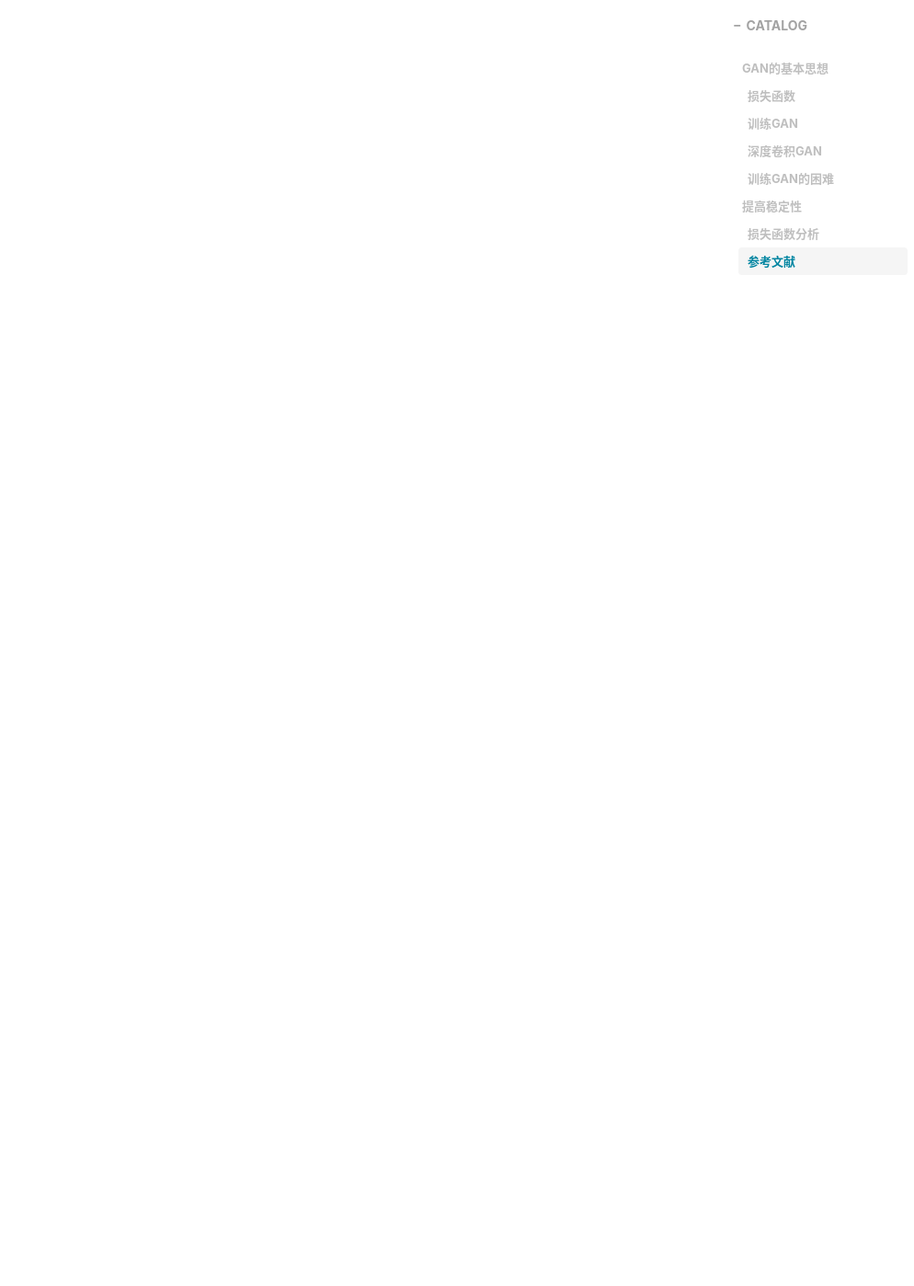
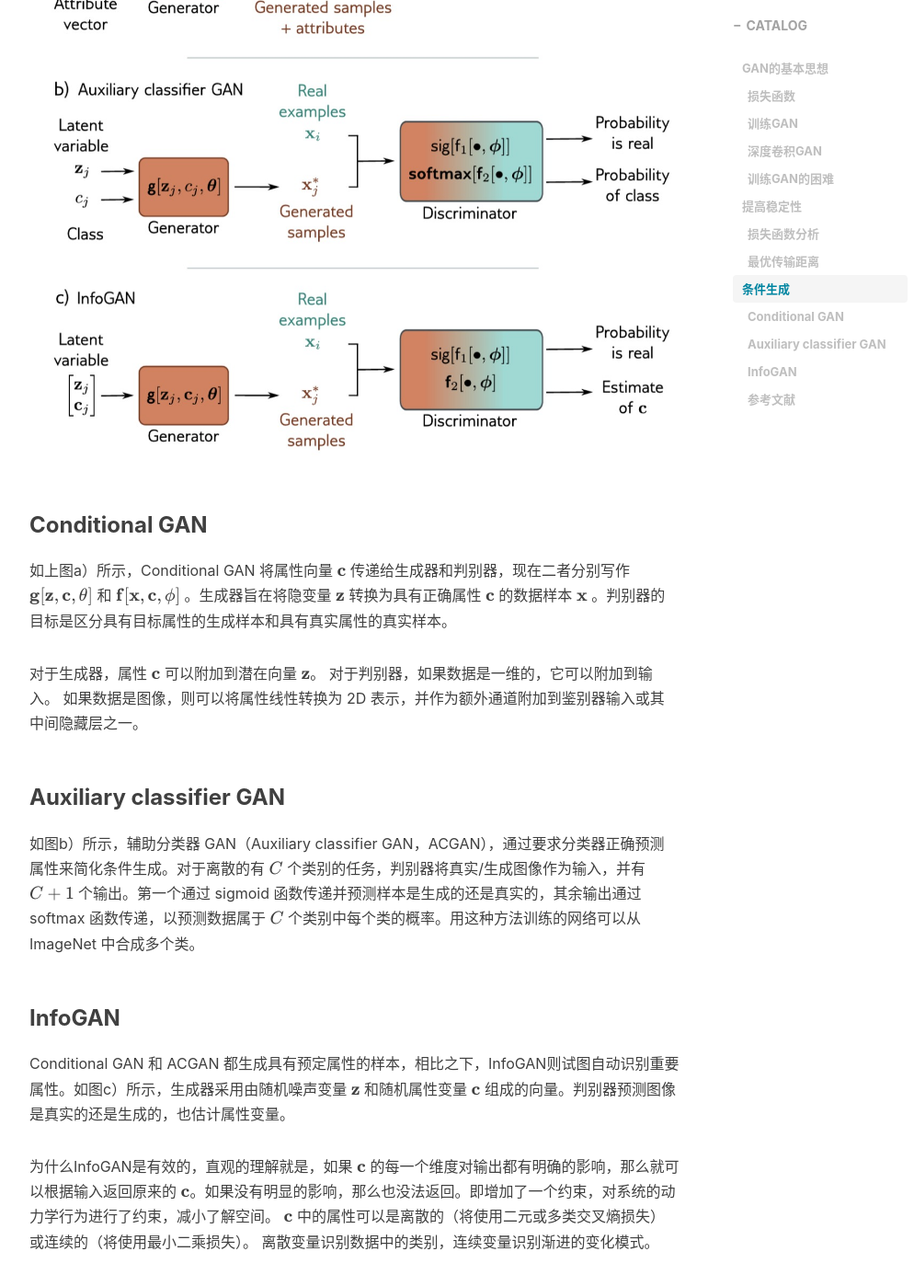
Before and after one commit to Mingyu-Zheng/mingyu-zheng.github.io, a Jekyll site: the page built from _posts/machine-learning/2023-02-19-「机器学习」生成对抗网络.md, in a window 1280 px wide and 1400 px high, scrolled down 7350 px. Shown: the whole window at 92% size, without its empty margins (233-1227 px from the left). Built offline with Jekyll 4.4.1, drawn with Linux system fonts in a browser that asks for light colours; nearby versions of some CDN libraries; comment, search, counter and statistics services are not loaded; some of the changed text lies outside the part shown.

Commit message:
conditional generation

```diff
--- a/_posts/machine-learning/2023-02-19-「机器学习」生成对抗网络.md
+++ b/_posts/machine-learning/2023-02-19-「机器学习」生成对抗网络.md
@@ -197,7 +197,39 @@ $$
 
 但是我们发现，负责coverage的项，对应 $L[\phi]$ 的第二项，其中并没有生成样本参与，因此它不依赖于生成器。故而生成器并不关心覆盖范围，从而倾向于生成可能示例的子集。
 
+我们可以看到，理想状况下判别器的损失函数试图最小化生成样本和真实样本之间的距离。然而，使用概率分布之间的这种距离存在一个潜在的问题：如果概率分布完全不相交，那么这个距离是无限的，对生成器的任何小的改变都不会减少损失。这一点也可以直观地理解，如果生成的样本很容易与真实样本区分开来，那么，二者的分布可能相当明显，判别器在生成样本的位置的斜率会很小，更新生成器参数的梯度也就会非常小。
 
+不幸的是，生成的样本和真实样本的分布可能真的是不相交的； 在训练期间，生成样本都位于一个大小为噪声向量 $\mathbf{z}$ 大小的子空间中，并且从影响数据的真实的物理因素而言，真实样本也位于低维子空间中。 这些子空间之间可能很少或没有重叠，结果就会导致非常小或没有梯度。
+
+### 最优传输距离
+
+前面的部分表明，GAN的损失可以用概率分布之间的距离来解释，并且当生成的样本过于容易与真实样本区分开时，该距离的梯度变为零。因此我们需要选择具有更好属性的距离度量。
+
+我们引入最优传输距离（Wasserstein distance），又称推土机距离，它是将概率质量从一个分布传输到另一个分布所需的工作量。这里的工作量可以类比物理学做功的概念，即质量乘以移动的距离。Wasserstein 距离是明确定义的，即使二者的分布并不相交，仍然可以随着彼此靠近而减小。
+
+
+
+# 条件生成
+
+GAN 生成逼真的图像但不指定它们的属性：如果不为每种特征组合训练单独的 GAN，我们就无法选择头发颜色、种族或面部年龄。 条件生成模型为我们提供了这种控制。
+
+![](https://azaan-zheng.github.io/img/machine-learning/20230219/5.jpg)
+
+### Conditional GAN
+
+如上图a）所示，Conditional GAN 将属性向量 $\mathbf{c}$ 传递给生成器和判别器，现在二者分别写作 $\mathbf{g[z,c,\theta]}$ 和 $\mathbf{f[x,c,\phi]}$ 。生成器旨在将隐变量 $\mathbf{z}$ 转换为具有正确属性 $\mathbf{c}$ 的数据样本 $\mathbf{x}$ 。判别器的目标是区分具有目标属性的生成样本和具有真实属性的真实样本。
+
+对于生成器，属性 $\mathbf{c}$ 可以附加到潜在向量 $\mathbf{z}$。 对于判别器，如果数据是一维的，它可以附加到输入。 如果数据是图像，则可以将属性线性转换为 2D 表示，并作为额外通道附加到鉴别器输入或其中间隐藏层之一。
+
+### Auxiliary classifier GAN
+
+如图b）所示，辅助分类器 GAN（Auxiliary classifier GAN，ACGAN），通过要求分类器正确预测属性来简化条件生成。对于离散的有 $C$ 个类别的任务，判别器将真实/生成图像作为输入，并有 $C+1$ 个输出。第一个通过 sigmoid 函数传递并预测样本是生成的还是真实的，其余输出通过 softmax 函数传递，以预测数据属于 $C$ 个类别中每个类的概率。用这种方法训练的网络可以从 ImageNet 中合成多个类。
+
+### InfoGAN
+
+Conditional GAN 和 ACGAN 都生成具有预定属性的样本，相比之下，InfoGAN则试图自动识别重要属性。如图c）所示，生成器采用由随机噪声变量 $\mathbf{z}$ 和随机属性变量 $\mathbf{c}$ 组成的向量。判别器预测图像是真实的还是生成的，也估计属性变量。
+
+为什么InfoGAN是有效的，直观的理解就是，如果 $\mathbf{c}$ 的每一个维度对输出都有明确的影响，那么就可以根据输入返回原来的 $\mathbf{c}$。如果没有明显的影响，那么也没法返回。即增加了一个约束，对系统的动力学行为进行了约束，减小了解空间。 $\mathbf{c}$ 中的属性可以是离散的（将使用二元或多类交叉熵损失）或连续的（将使用最小二乘损失）。 离散变量识别数据中的类别，连续变量识别渐进的变化模式。
 
 
 
```
